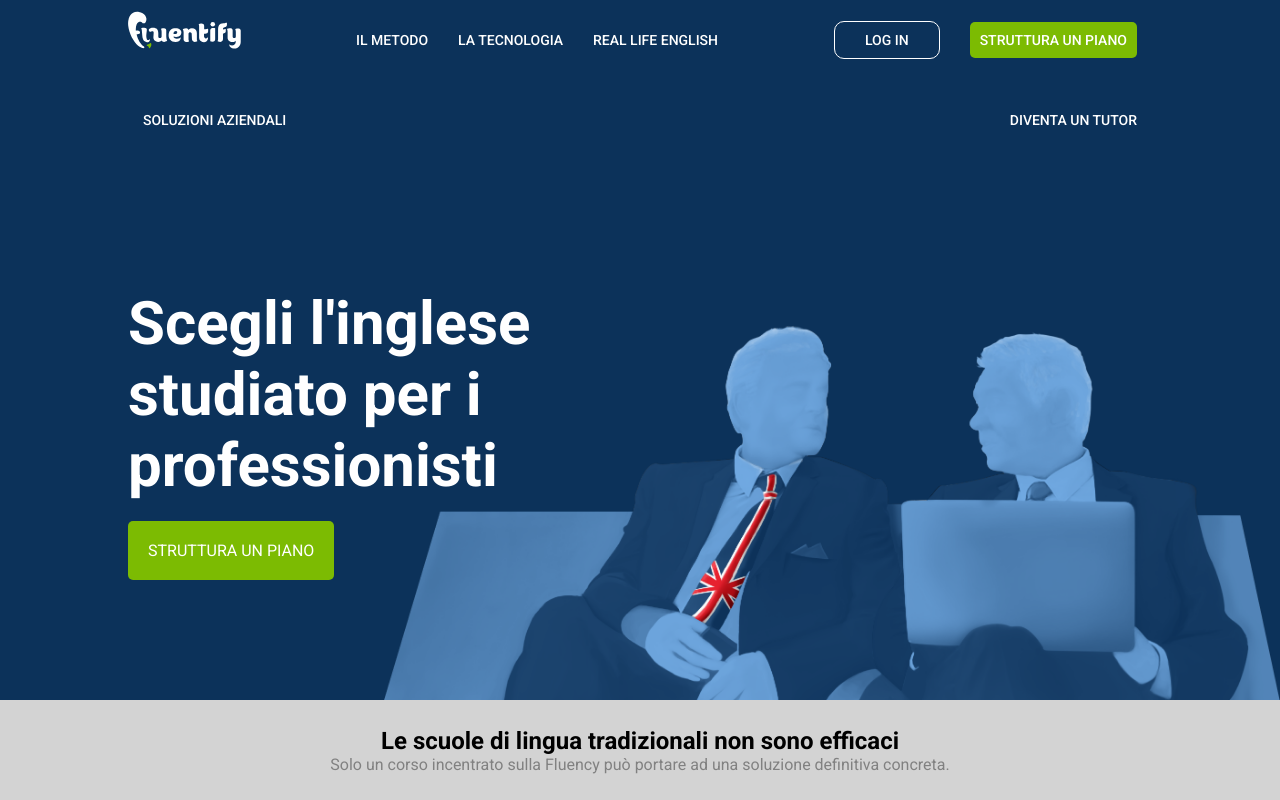
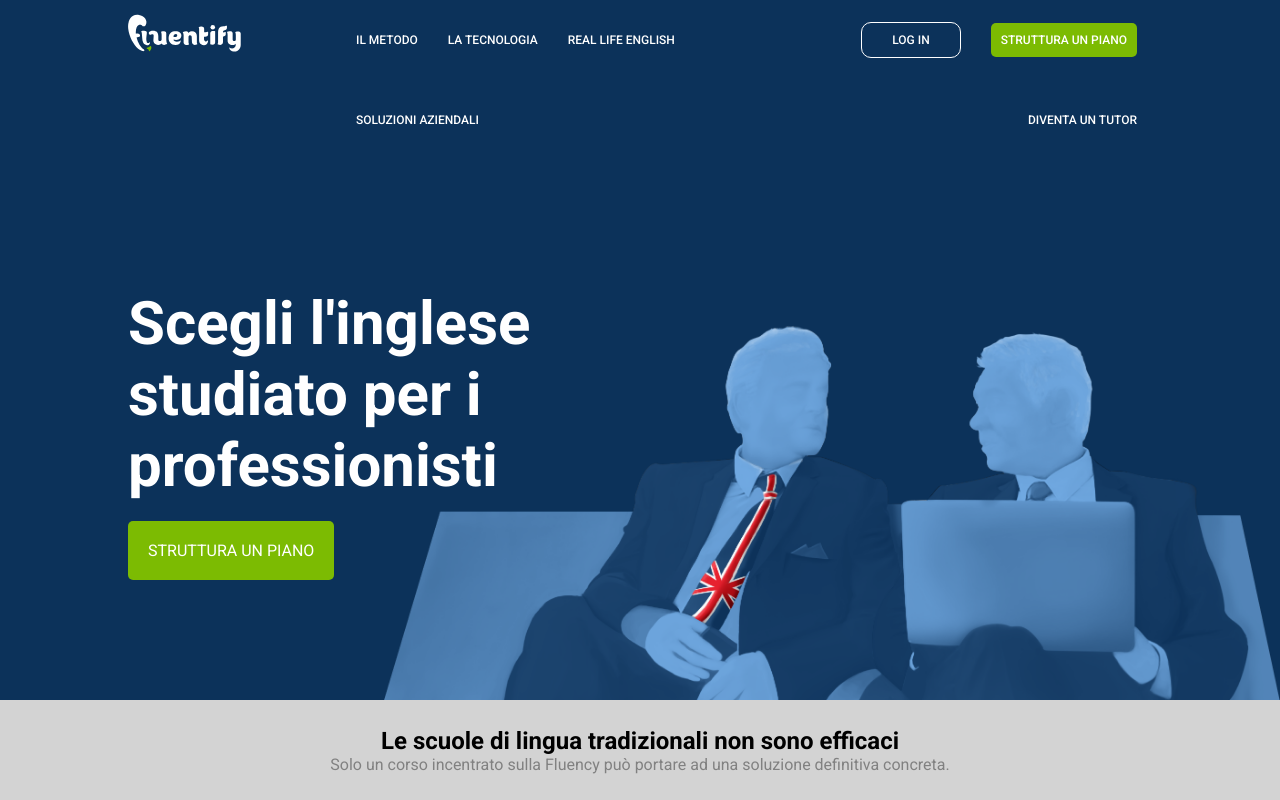
Before and after one commit to Geeogee/htmlcss-fluentify, a plain HTML site: page index.html in a window 1280 px wide. Shown: the top 800 px of the page. Drawn offline with Linux system fonts and the light colour scheme.

Commit message:
Refactoring 2

```diff
--- a/css/main.css
+++ b/css/main.css
@@ -117,7 +117,7 @@ header {
 .nav-links li, .nav-signup li {
   padding-left: 15px;
   padding-right: 15px;
-  font-size: 14px;
+  font-size: 12px;
   list-style: none;
 }
 
@@ -139,6 +139,7 @@ header {
 }
 
 .nav-links li:first-child {
+  padding-top: 5px;
   padding-left: 0;
   padding-right: 100px;
 }
```
